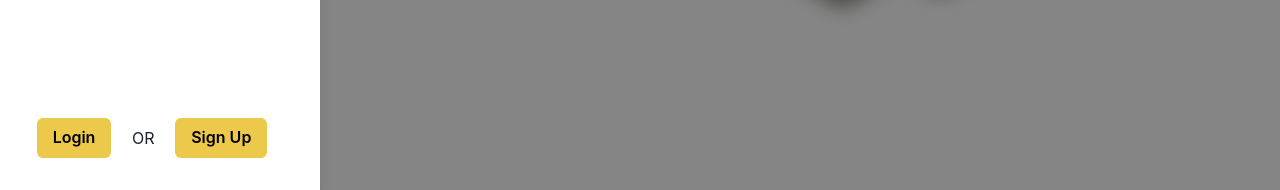
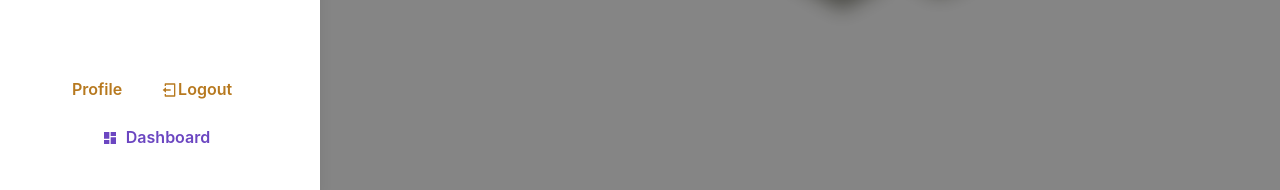
Before and after one commit to naveed60/Learn-Courses-App-MERN-Stack, a React (Create React App) app: page / in a window 1280 px wide. Both pictures are taken after a click on the button 48 px from the left and 48 px from the top of the page. Shown: the part 610-800 px from the top of the page. Built offline with nearby package versions, Linux system fonts and the light colour scheme.

Commit message:
header things added

```diff
--- a/src/components/Layout/Header/Header.jsx
+++ b/src/components/Layout/Header/Header.jsx
@@ -4,14 +4,20 @@ import { Button, Drawer, DrawerBody, DrawerContent, DrawerHeader, DrawerOverlay,
 import {RiDashboardFill, RiLogoutBoxLine, RiMenu5Fill} from 'react-icons/ri'
 import { Link } from 'react-router-dom'
 
-const LinkButton = ({url ='/', title = 'Home'}) => (
-    <Link to={url} >
+const LinkButton = ({url ='/', title = 'Home',onClose}) => (
+    <Link onClick={onClose} to={url} >
     <Button variant={'ghost'}> {title}</Button>
     </Link>
 )
 function Header() {
     const {isOpen,onClose,onOpen} = useDisclosure();
-    const isAuthenticated = false;
+    const isAuthenticated = true;
+    const user = {role: 'admin'}
+
+    const logoutHandler = () => {
+        console.log("logoutHandler")
+        onClose();
+    }
   return (
     <>
     <ColorModeSwitcher/>
@@ -33,11 +39,11 @@ function Header() {
             <DrawerHeader borderBottom={'1px'}>COURSE BUNDLER</DrawerHeader>
             <DrawerBody>
                 <VStack spacing={'4'} alignItems={'flex-start'}>
-                    <LinkButton url="/" title="Home"/>
-                    <LinkButton url="/courses" title="Browse All Courses"/>
-                    <LinkButton url="/request" title="request a Course"/>
-                    <LinkButton url="/contact" title="Contact Us"/>
-                    <LinkButton url="/about" title="About"/>
+                    <LinkButton onClose={onClose} url="/" title="Home"/>
+                    <LinkButton onClose={onClose} url="/courses" title="Browse All Courses"/>
+                    <LinkButton onClose={onClose} url="/request" title="request a Course"/>
+                    <LinkButton onClose={onClose} url="/contact" title="Contact Us"/>
+                    <LinkButton onClose={onClose} url="/about" title="About"/>
                 </VStack>
                 <HStack
                 justifyContent={'space-evenly'}
@@ -49,20 +55,21 @@ function Header() {
                 <>
                 <VStack>
                   <HStack>
-                    <Link to={'/profile'}>
+                    <Link onClose={onClose} to={'/profile'}>
                     <Button variant={'ghost'} colorScheme='yellow'>
                         Profile
                     </Button>
                     </Link>
-                 <Button variant={'ghost'} colorScheme='yellow'>
+                 <Button variant={'ghost'} colorScheme='yellow' onClick={logoutHandler}>
                     <RiLogoutBoxLine />
                     Logout
                   </Button>
                 </HStack>
                 { user && user.role === 'admin' && (
-                    <Link>
-                    <Button >
-                        <RiDashboardFill />
+                    <Link onClose={onClose}>
+                    <Button onClose={onClose} colorScheme='purple' variant={'ghost'} >
+                        <RiDashboardFill style={{margin:'8px' }} />
+                        Dashboard
 
                     </Button>
                     </Link>
@@ -74,12 +81,12 @@ function Header() {
                 </>
                 ) : (
                  <>
-                 <Link to={'/login'}>
-                 <Button colorScheme='yellow'>Login</Button>
+                 <Link onClose={onClose} to={'/login'}>
+                 <Button  colorScheme='yellow'>Login</Button>
                  </Link>
                  <p>OR</p>
-                 <Link to={'/register'}>
-                 <Button colorScheme='yellow'>Sign Up</Button>
+                 <Link onClose={onClose} to={'/register'}>
+                 <Button  colorScheme='yellow'>Sign Up</Button>
                  </Link>
                  </>
                 )
```
